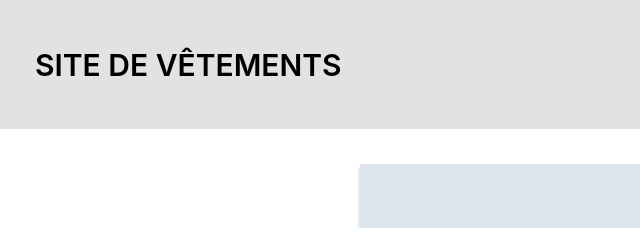
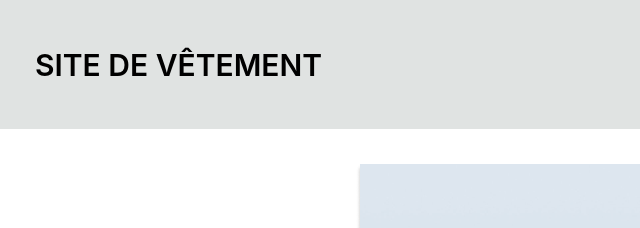
Before and after one commit to victoraldebert/Clothing-website, a plain HTML site: page shop-bleu-clair.html in a window 1280 px wide. Shown: the top 228 px of the page, 0-640 px from the left. Drawn offline with Linux system fonts and the light colour scheme.

Commit message:
Correction spelling mistake

```diff
--- a/shop-bleu-clair.html
+++ b/shop-bleu-clair.html
@@ -4,14 +4,14 @@
     <meta charset="UTF-8">
     <meta http-equiv="X-UA-Compatible" content="IE=edge">
     <meta name="viewport" content="width=device-width, initial-scale=1.0">
-    <title>Ressemble clothing shop</title>
+    <title>Site de vêtement</title>
     <link rel="stylesheet" href="style.css">
     <link rel="shortcut icon" href="Logo VA.png">
 </head>
 <body>
     <header>
         <div class="banner-first">
-            <div class="banner-first-title">Site de vêtements</div>
+            <div class="banner-first-title">Site de vêtement</div>
         </div>
     </header>
 
```
Also changed, not shown: index.html (+2 -2 lines), shop-bleu.html (+2 -2 lines), shop-gris.html (+2 -2 lines), shop-noir.html (+2 -2 lines), shop-rose.html (+2 -2 lines), shop-vert.html (+2 -2 lines).
